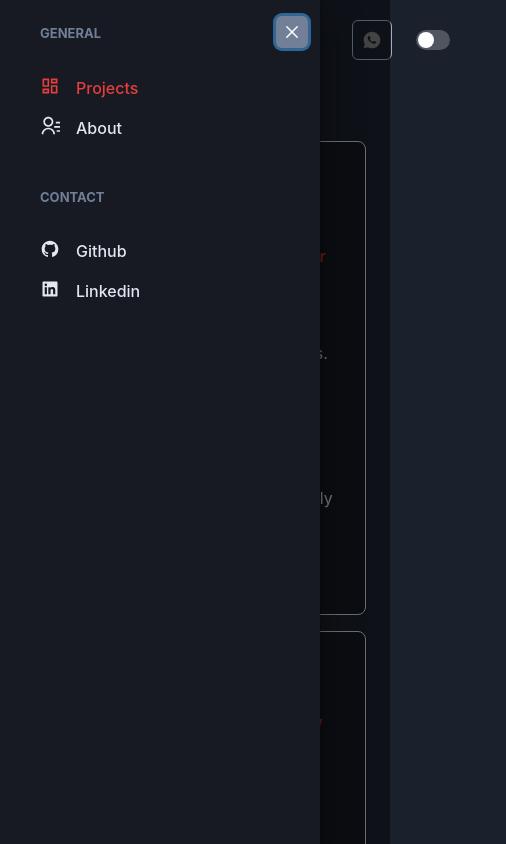
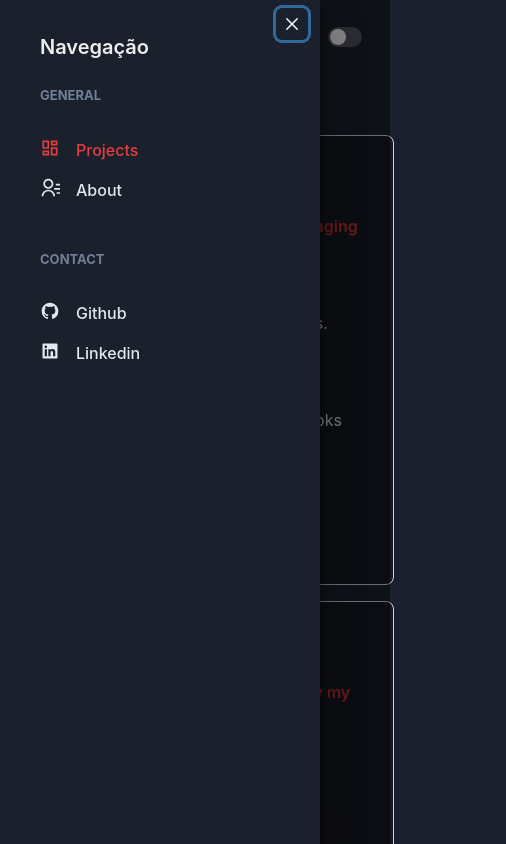
Before and after one commit to dudusohne/nextresume, a Next.js app: page /home in a window 390 px wide. Both pictures are taken after a click on the button 44 px from the left and 40 px from the top of the page. Shown: the top 844 px of the page, 506 px wide, since content can reach past the window. Built offline with nearby package versions, Linux system fonts and the light colour scheme.

Commit message:
mobile updates

```diff
--- a/src/components/Header/NotificationsNav.tsx
+++ b/src/components/Header/NotificationsNav.tsx
@@ -6,23 +6,8 @@ export function NotificationsNav() {
     return (
         <>
             <HStack
-                spacing={["6", "8"]}
-                mx={["6", "8"]}
-                paddingRight={["6", "8"]}
-                py="1"
                 color="gray.300"
             >
-                <Link href="https://api.whatsapp.com/send?phone=5551997951166" target="_blank">
-                    <IconButton
-                        variant="outline"
-                        borderColor="gray.400"
-                        aria-label="Call Sage"
-                        fontSize="20px"
-                        icon={<RiWhatsappFill color="gray" />}
-                        transition="0.5s"
-                        _hover={{ background: 'red.300', color: 'gray.600' }}
-                    />
-                </Link>
                 <Switch colorScheme="red" size="md" onChange={toggleColorMode}> </Switch>
             </HStack>
         </>
--- a/src/components/Header/index.tsx
+++ b/src/components/Header/index.tsx
@@ -1,13 +1,15 @@
-import { Flex, useBreakpointValue, IconButton, Icon, Divider } from '@chakra-ui/react'
+import React from 'react';
+import { Flex, useBreakpointValue, IconButton, Icon, Divider, Drawer, DrawerOverlay, DrawerContent, DrawerCloseButton, DrawerHeader, DrawerBody, useDisclosure, Link, Stack, HStack } from '@chakra-ui/react'
 import { Profile } from './Profile';
 import { NotificationsNav } from './NotificationsNav';
 import { Logo } from './Logo';
-import { useSidebarDrawer } from '../../contexts/SidebarDrawerContext';
-import { RiMenuLine } from 'react-icons/ri';
+import { RiMenuLine, RiWhatsappFill } from 'react-icons/ri';
 import { HeaderProps } from '../../Interface/interface';
+import { SidebarNav } from '../Sidebar/SidebarNav';
 
-export function Header({ withProfile = false }: HeaderProps) {
-    const { onOpen } = useSidebarDrawer();
+export function Header() {
+    const { isOpen, onOpen, onClose } = useDisclosure()
+    const btnRef = React.useRef()
 
     const isWideVersion = useBreakpointValue({
         base: false,
@@ -17,6 +19,7 @@ export function Header({ withProfile = false }: HeaderProps) {
     return (
         <Flex as="header" w="100%" maxWidth={1480} h="20" mx="auto" mt="4" px="6" align="center">
             {!isWideVersion && (
+                <>
                     <IconButton
                         aria-label="Open menu"
                         icon={<Icon as={RiMenuLine} />}
@@ -24,17 +27,44 @@ export function Header({ withProfile = false }: HeaderProps) {
                         variant="unstyled"
                         onClick={onOpen}
                         mr="2"
+                        current={btnRef}
                     ></IconButton>
+                    <Drawer
+                        isOpen={isOpen}
+                        placement='left'
+                        onClose={onClose}
+
+                    >
+                        <DrawerOverlay />
+                        <DrawerContent bg="gray.800" p="4">
+                            <DrawerCloseButton />
+                            <DrawerHeader>Navegação</DrawerHeader>
+                            <DrawerBody>
+                                <SidebarNav />
+                            </DrawerBody>
+                        </DrawerContent>
+                    </Drawer>
+                </>
             )}
             <Logo />
 
             <Flex align="center" ml="auto">
                 <NotificationsNav />
-                {!!withProfile ?
-                    <>
+                {isWideVersion ?
+                    <HStack spacing="4">
+                        <Link href="https://api.whatsapp.com/send?phone=5551997951166" target="_blank">
+                            <IconButton
+                                variant="outline"
+                                borderColor="gray.400"
+                                aria-label="Call Sage"
+                                fontSize="20px"
+                                icon={<RiWhatsappFill color="gray" />}
+                                transition="0.5s"
+                                _hover={{ background: 'red.300', color: 'gray.600' }}
+                            />
+                        </Link>
                         <Divider orientation="vertical" />
-                        <Profile showProfileData={isWideVersion} />
-                    </>
+                    </HStack>
                     : null}
             </Flex>
         </Flex>
--- a/src/pages/home.tsx
+++ b/src/pages/home.tsx
@@ -12,8 +12,10 @@ import { GrMysql } from 'react-icons/gr'
 import { SiJavascript, SiTypescript } from 'react-icons/si';
 
 export default function Home() {
-
-
+    const isWideVersion = useBreakpointValue({
+        base: false,
+        lg: true,
+    })
 
     const color = useColorModeValue("gray.800", "gray.200")
 
@@ -22,7 +24,7 @@ export default function Home() {
             <Header />
             <Flex w="100%" my="6" maxWidth={1480} mx="auto" px="6">
                 <Sidebar />
-                <Stack spacing="8" overflowY="scroll">
+                <Flex flexDirection="column">
                     <Flex flexDirection="column">
                         <Text as="span" fontSize={22} fontWeight="bold" color={color} mb="5">PROJECTS</Text>
                         <SimpleGrid flex="1" gap="4" minChildWidth={320} align="flex-start" columns={3}>
@@ -167,7 +169,7 @@ export default function Home() {
                         </Flex>
 
                     </Flex>
-                </Stack>
+                </Flex>
             </Flex>
         </Flex>
     )
--- a/src/styles/theme.ts
+++ b/src/styles/theme.ts
@@ -12,4 +12,5 @@ export const theme = extendTheme({
         heading: 'Roboto',
         body: 'Roboto',
     },
+    width: '100%',
 })
```
Also changed, not shown: src/pages/index.tsx (+5 -5 lines). Lines whose indentation alone changed are shown as unchanged.
